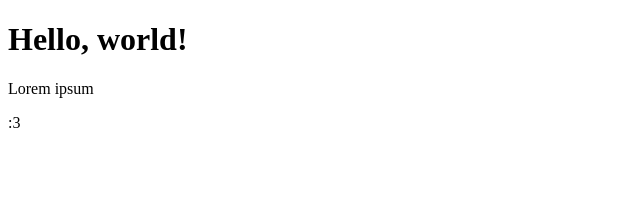
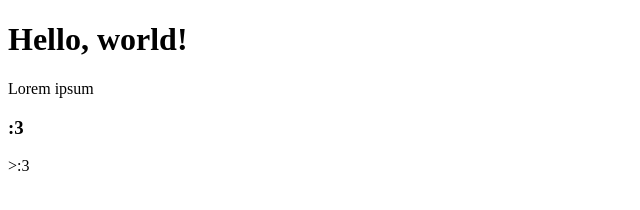
Before and after one commit to amymiam/web, a plain HTML site: page index.html in a window 1280 px wide. Shown: the full height of the page, 0-640 px from the left. Drawn offline with Linux system fonts and the light colour scheme.

Commit message:
live branch & updated index

```diff
--- a/index.html
+++ b/index.html
@@ -6,6 +6,7 @@
     <body>
         <h1>Hello, world!</h1>
         <p>Lorem ipsum</p>
-        <p>:3</p>
+        <h3>:3</h3>
+        <p>>:3</p>
     </body>
 </html>
```
